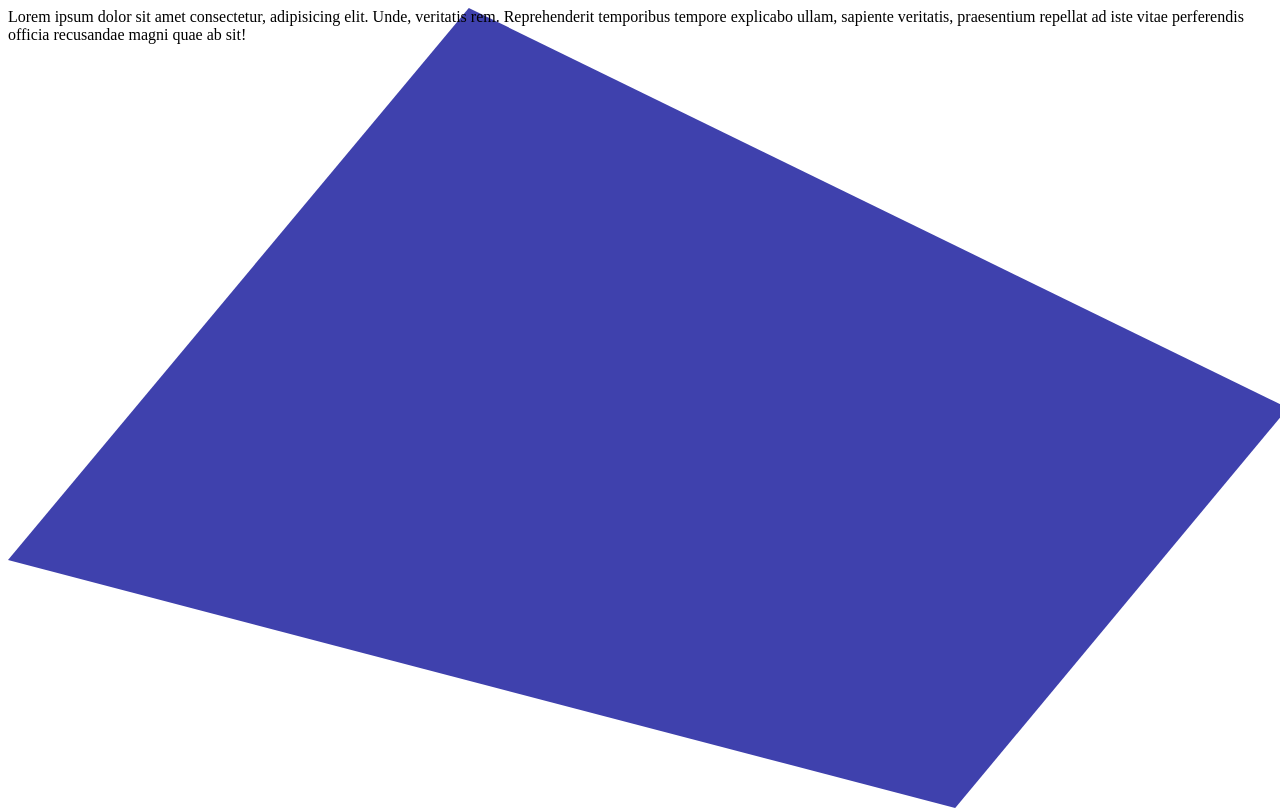
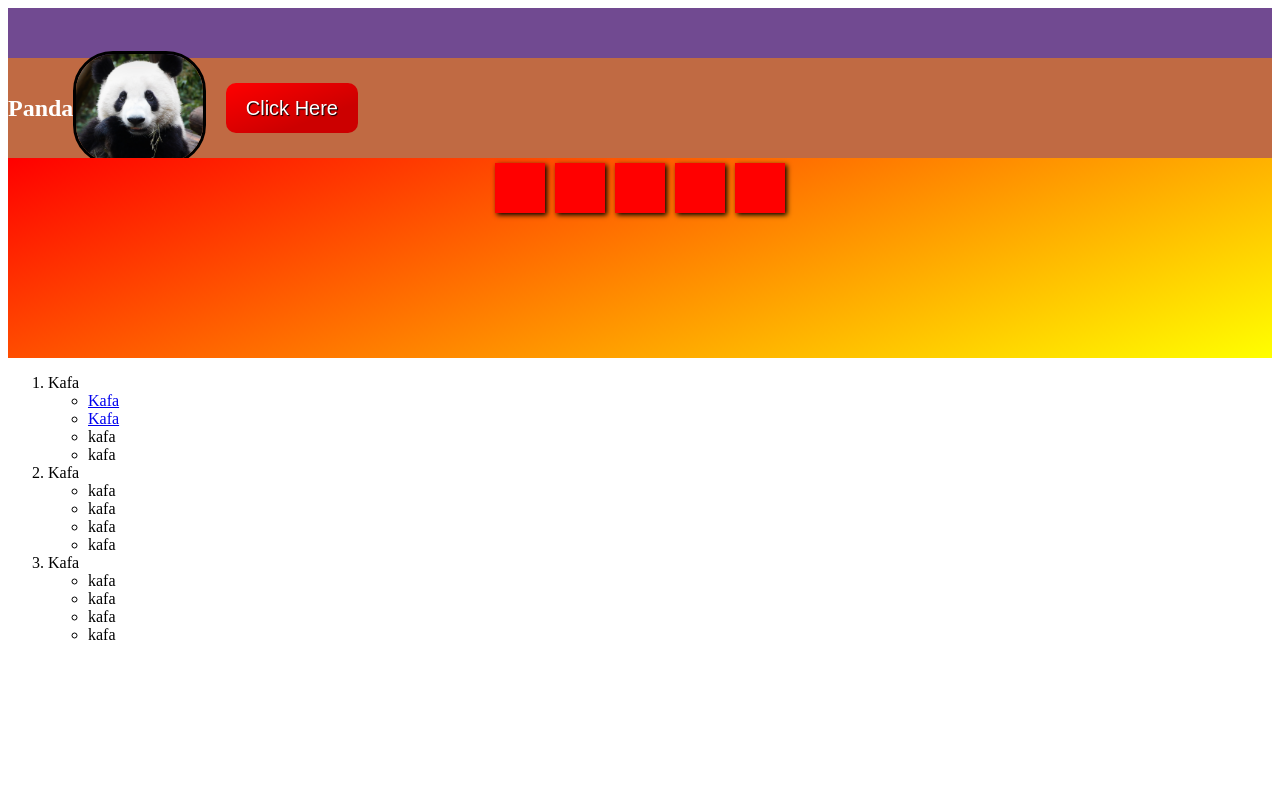
Before and after one commit to DedicE/DedicE, a PHP site: page / in a window 1280 px wide. After the commit the page ends 640 px from the top, so only its background shows below. Run offline with PHP 8.4, Linux system fonts and the light colour scheme.

Commit message:
tutorial

```diff
--- a/TUTORIAL/Novi sajt/index.html
+++ b/TUTORIAL/Novi sajt/index.html
@@ -2,15 +2,51 @@
 <html lang="en">
 
 <head>
+    <title>Pop Quiz</title>
     <meta charset="UTF-8">
-    <title>Document</title>
     <link rel="stylesheet" href="styles.css">
 </head>
 
 <body>
-    <div class="pozadina"></div>
-    <div class="ste">Lorem ipsum dolor sit amet consectetur, adipisicing elit. Unde, veritatis rem. Reprehenderit temporibus tempore explicabo ullam, sapiente veritatis, praesentium repellat ad iste vitae perferendis officia recusandae magni quae ab sit!</div>
+    <header></header>
+    <div class="about-me">
+        <h2 id="name">Panda</h2>
+        <img class="avatar" src="./Images test/Panda-web-thumbnail01.jpg" alt="Panda">
+        <button class="button1">Click Here</button>
+    </div>
+    <section>
+        <div class="test" id="main"></div>
+        <div class="test" id="main"></div>
+        <div class="test" id="main"></div>
+        <div class="test" id="main"></div>
+        <div class="test" id="main"></div>
+    </section>
+    <footer></footer>
+    <ol class="lista">
+        <li>Kafa</li>
+        <ul>
+            <li><a href="#">Kafa</a></li>
+            <li><a href="#">Kafa</a></li>
+            <li>kafa</li>
+            <li>kafa</li>
+        </ul>
+        <li>Kafa</li>
+        <ul>
+            <li>kafa</li>
+            <li>kafa</li>
+            <li>kafa</li>
+            <li>kafa</li>
+        </ul>
+        <li>Kafa</li>
 
+        <ul>
+            <li>kafa</li>
+            <li>kafa</li>
+            <li>kafa</li>
+            <li>kafa</li>
+        </ul>
+
+    </ol>
 </body>
 
 </html>
--- a/TUTORIAL/Novi sajt/styles.css
+++ b/TUTORIAL/Novi sajt/styles.css
@@ -1,8 +1,85 @@
-.pozadina {
-    height: 100%;
-    width: 100%;
-    background-color: rgb(63, 65, 173);
-    clip-path: polygon(36% 0, 100% 50%, 74% 100%, 0 69%);
-    position: absolute;
-    z-index: -1;
-}
+                    body {
+                        display: flex;
+                        flex-direction: column;
+                    }
+
+                    header {
+                        width: 100%;
+                        height: 50px;
+                        background-color: rgb(113, 74, 145);
+                    }
+
+                    .about-me {
+                        width: 100%;
+                        height: 100px;
+                        background-color: rgb(177, 69, 21, 0.8);
+                        /*margin: 10px 0 10px 0;
+        border: solid black 10px;
+        border-radius: 15px;
+        */
+                        display: flex;
+                        flex-direction: row;
+                        align-content: center;
+                        align-items: center;
+                    }
+
+                    section {
+                        width: 100%;
+                        height: 200px;
+                        background-image: linear-gradient(160deg, red, yellow);
+                        /*background-color: #234def;*/
+                        display: flex;
+                        flex-direction: row;
+                        flex-wrap: wrap;
+                        justify-content: center;
+                    }
+
+                    .lista {
+                        text-decoration: none;
+                    }
+
+                    .avatar {
+                        width: 10%;
+                        border-radius: 40px;
+                        border: solid black;
+                        display: flex;
+                    }
+
+                    #name {
+                        color: white;
+                    }
+
+                    .test {
+                        width: 50px;
+                        height: 50px;
+                        background-color: red;
+                        margin: 5px;
+                    }
+
+                    #main {
+                        box-shadow: 2px 2px 5px;
+                    }
+
+                    .button1 {
+                        background-color: red;
+                        border: 0;
+                        line-height: 2.5;
+                        padding: 0 20px;
+                        font-size: 20px;
+                        margin: 20px;
+                        color: white;
+                        box-shadow: inset 2px 2px 3px rgba(255, 255, 255, 0.6), inset -2px -2px3px rgba(255, 255, 255, 0.6);
+                        text-shadow: 1px 1px 1px #000;
+                        background-image: linear-gradient(to top left, rgba(0, 0, 0, 0.2), rgba(0, 0, 0, 0.2)30%, rgba(0, 0, 0, 0));
+                        border-radius: 10px;
+                        border: black;
+                    }
+
+                    .button1:hover {
+                        background-color: lightcoral;
+                        border: black;
+                    }
+
+                    .button1:active {
+                        box-shadow: inset -2px -2px 3px;
+                    }
```
Also changed, not shown: TUTORIAL/Novi sajt/Test2/index.html (added, +14 -0 lines), TUTORIAL/Novi sajt/Test2/styles.css (added, +12 -0 lines), TUTORIAL/Novi sajt/Images test/Panda-web-thumbnail01.jpg (added).
